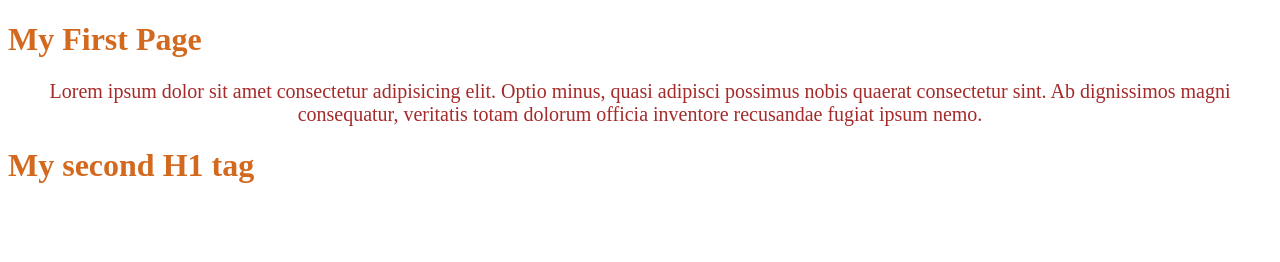
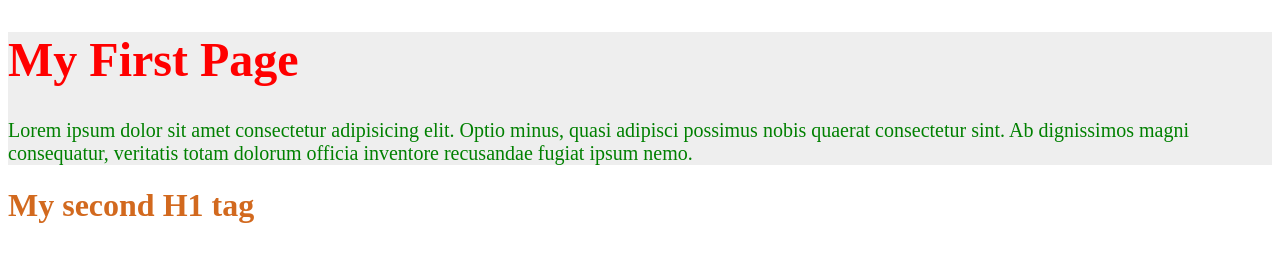
Before and after one commit to IdSausage/ex-css-01, a plain HTML site: page index.html in a window 1280 px wide. Drawn offline with Linux system fonts and the light colour scheme.

Commit message:
5th commit -- descendent selectors

```diff
--- a/css/ex-css-01.css
+++ b/css/ex-css-01.css
@@ -1,3 +1,19 @@
+.content {
+    background: #eee;
+}
+
+.content h1 {
+    color: red;
+}
+
+div h1 {
+    font-size: 300%;
+}
+
+.content p {
+    color: green;
+}
+
 h1 {
     color: chocolate;
 
@@ -5,8 +21,15 @@ h1 {
 
 p {
     font-size: 20px;
+}
+
+.intro {
     color: brown;
     text-align: center;
+}
+
+#intro {
+    color: green;
 }
 
 h2 {
--- a/index.html
+++ b/index.html
@@ -10,12 +10,14 @@
 </head>
 
 <body>
+    <div class="content">
         <h1>My First Page</h1>
         <p>Lorem ipsum dolor sit amet consectetur adipisicing elit.
             Optio minus, quasi adipisci possimus nobis quaerat consectetur sint. Ab dignissimos magni consequatur,
             veritatis totam dolorum officia
             inventore recusandae fugiat ipsum nemo.
         </p>
+    </div>
     <h1>My second H1 tag</h1>
 </body>
 
```
Lines whose indentation alone changed are shown as unchanged.
